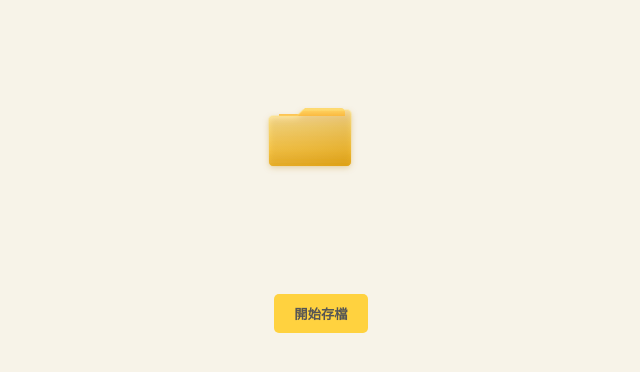
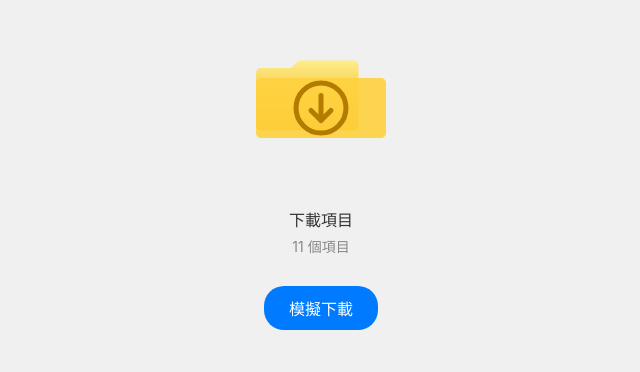
Before and after one commit to aether10D/Test-File-folder, a plain HTML site: page index.html in a window 1280 px wide. Shown: the part 212-584 px from the top of the page, without its empty margins (319-959 px from the left). Drawn offline with Linux system fonts and the light colour scheme.

Commit message:
Update index.html

```diff
--- a/index.html
+++ b/index.html
@@ -3,7 +3,7 @@
 <head>
   <meta charset="UTF-8">
   <meta name="viewport" content="width=device-width, initial-scale=1.0">
-  <title>文件飛入資料夾動畫</title>
+  <title>文件飛入動畫</title>
   <style>
     body {
       margin: 0;
@@ -12,145 +12,171 @@
       flex-direction: column;
       align-items: center;
       justify-content: center;
-      background: #f7f3e8;
-      overflow: hidden;
+      background: #f0f0f0;
+      font-family: -apple-system, BlinkMacSystemFont, "Segoe UI", Roboto, sans-serif;
     }
 
     .container {
       position: relative;
-      width: 200px;
-      height: 200px;
-      display: flex;
-      align-items: center;
-      justify-content: center;
+      text-align: center;
     }
 
     /* 資料夾容器 */
-    .folder-wrapper {
+    .folder-container {
       position: relative;
-      width: 128px;
-      height: 128px;
-      z-index: 2;
+      width: 160px;
+      height: 140px;
+      margin-bottom: 20px;
     }
 
     /* 文件樣式 */
-    .file {
+    .file-item {
       position: absolute;
-      width: 50px;
-      height: 65px;
+      left: 50%;
+      bottom: -20px;
+      width: 100px;
+      height: 130px;
       background: white;
-      border: 1px solid #ddd;
-      border-radius: 4px;
-      box-shadow: 0 4px 10px rgba(0,0,0,0.1);
+      border-radius: 8px;
+      box-shadow: 0 5px 15px rgba(0,0,0,0.1);
+      transform: translateX(-50%) scale(1);
+      opacity: 0;
+      z-index: 5;
       display: flex;
       flex-direction: column;
-      padding: 5px;
+      padding: 10px;
       box-sizing: border-box;
-      z-index: 1;
-      opacity: 0;
-      pointer-events: none;
-      top: -150px; /* 起始位置在上方 */
     }
 
     .file-line {
-      height: 4px;
-      background: #eee;
-      margin-bottom: 5px;
-      width: 100%;
+      height: 6px;
+      background: #f0f0f0;
+      margin-bottom: 8px;
+      border-radius: 2px;
     }
 
-    /* 動畫效果 */
-    @keyframes fileFlyIn {
+    /* 執行動畫的類別 */
+    .fly-in {
+      animation: flyAnimation 0.8s cubic-bezier(0.2, 0.8, 0.2, 1) forwards;
+    }
+
+    @keyframes flyAnimation {
       0% {
-        transform: translate(0, 0) scale(1) rotate(0deg);
+        bottom: -100px;
+        transform: translateX(-50%) scale(0.5);
         opacity: 0;
       }
-      20% {
-        opacity: 1;
-      }
-      80% {
-        transform: translate(0, 160px) scale(0.6) rotate(10deg);
+      30% {
+        bottom: 20px;
+        transform: translateX(-50%) scale(1.1);
         opacity: 1;
       }
       100% {
-        transform: translate(0, 180px) scale(0.2) rotate(20deg);
+        bottom: 50px;
+        transform: translateX(-50%) scale(0.1) rotate(5deg);
         opacity: 0;
       }
     }
 
-    .animate-file {
-      animation: fileFlyIn 1.2s cubic-bezier(0.45, 0, 0.55, 1) forwards;
+    /* 資料夾主體 */
+    .folder-main {
+      position: absolute;
+      bottom: 0;
+      width: 100%;
+      height: 100%;
+    }
+
+    .folder-front {
+      position: absolute;
+      bottom: 0;
+      z-index: 10; /* 確保前蓋在文件上方 */
+      width: 100%;
+    }
+
+    .folder-back {
+      position: absolute;
+      bottom: 0;
+      z-index: 2; /* 後蓋在文件下方 */
+      width: 100%;
+    }
+
+    .info-text {
+      color: #333;
+    }
+
+    .count {
+      color: #888;
+      font-size: 14px;
+      margin-top: 5px;
     }
 
     button {
-      margin-top: 50px;
-      padding: 10px 20px;
+      margin-top: 30px;
+      padding: 10px 25px;
+      border: none;
+      background: #007AFF;
+      color: white;
+      border-radius: 20px;
+      font-size: 16px;
       cursor: pointer;
-      background: #ffd23f;
-      border: none;
-      border-radius: 5px;
-      font-weight: bold;
-      color: #555;
     }
   </style>
 </head>
 <body>
 
   <div class="container">
-    <div id="file" class="file">
-      <div class="file-line" style="width: 70%"></div>
+    <div class="folder-container">
+      <div id="targetFile" class="file-item">
+        <div class="file-line" style="width: 80%"></div>
         <div class="file-line"></div>
+        <div class="file-line" style="width: 60%"></div>
         <div class="file-line"></div>
-      <div class="file-line" style="width: 40%"></div>
       </div>
 
-    <div class="folder-wrapper">
-      <svg viewBox="0 0 64 64" width="100%" height="100%">
+      <div class="folder-main">
+        <div class="folder-back">
+          <svg viewBox="0 0 64 64" width="160">
             <defs>
-          <linearGradient id="yellowGlass" x1="0" x2="0" y1="0" y2="1">
-            <stop offset="0" stop-color="#FFF9D7" stop-opacity="0.98"/>
-            <stop offset="0.3" stop-color="#FFEC8B" stop-opacity="0.95"/>
-            <stop offset="0.7" stop-color="#FFD23F" stop-opacity="0.88"/>
-            <stop offset="1" stop-color="#E6A800" stop-opacity="0.8"/>
+              <linearGradient id="folderGrad" x1="0" y1="0" x2="0" y2="1">
+                <stop offset="0" stop-color="#FFEC8B"/>
+                <stop offset="1" stop-color="#E6A800"/>
               </linearGradient>
-          <linearGradient id="amberDepth" x1="0" x2="1" y1="0.5" y2="1">
-            <stop offset="0" stop-color="#FFB84D" stop-opacity="0.25"/>
-            <stop offset="1" stop-color="#D98C00" stop-opacity="0.4"/>
-          </linearGradient>
-          <linearGradient id="edgeGlow" x1="0" x2="0" y1="0" y2="1">
-            <stop offset="0" stop-color="#FFE57F" stop-opacity="0.6"/>
-            <stop offset="0.5" stop-color="#FFD23F" stop-opacity="0.2"/>
-            <stop offset="1" stop-color="#FFB300" stop-opacity="0.1"/>
-          </linearGradient>
-          <linearGradient id="tabGlass" x1="0" x2="0" y1="0" y2="1">
-            <stop offset="0" stop-color="#FFD966" stop-opacity="0.9"/>
-            <stop offset="1" stop-color="#FFB52E" stop-opacity="0.8"/>
-          </linearGradient>
-          <filter id="innerShadow" x="-10%" y="-10%" width="130%" height="130%">
-            <feGaussianBlur in="SourceAlpha" stdDeviation="1.5" result="blur"/>
-            <feOffset dx="0" dy="1" result="offsetBlur"/>
-            <feFlood flood-color="#B37B00" flood-opacity="0.35" result="color"/>
-            <feComposite in="color" in2="offsetBlur" operator="in" result="shadow"/>
-            <feComposite in="shadow" in2="SourceGraphic" operator="over"/>
-          </filter>
             </defs>
-        <path d="M6 20c0-1.1.9-2 2-2h12l3-3h22c1.1 0 2 .9 2 2v24c0 1.1-.9 2-2 2H8c-1.1 0-2-.9-2-2V20z" fill="url(#yellowGlass)" filter="url(#innerShadow)"/>
-        <path d="M6 20c0-1.1.9-2 2-2h12l3-3h22c1.1 0 2 .9 2 2v24c0 1.1-.9 2-2 2H8c-1.1 0-2-.9-2-2V20z" fill="url(#amberDepth)" opacity="0.85"/>
-        <path d="M11 17h10l3-3h18c1.1 0 2 .9 2 2v2H11v-1z" fill="url(#tabGlass)"/>
-        <path d="M6 20c0-1.1.9-2 2-2h12l3-3h22c1.1 0 2 .9 2 2v24c0 1.1-.9 2-2 2H8c-1.1 0-2-.9-2-2V20z" fill="none" stroke="url(#edgeGlow)" stroke-width="0.8" opacity="0.7"/>
+            <path d="M6 20c0-1.1.9-2 2-2h12l3-3h22c1.1 0 2 .9 2 2v24c0 1.1-.9 2-2 2H8c-1.1 0-2-.9-2-2V20z" fill="url(#folderGrad)"/>
+          </svg>
+        </div>
+        <div class="folder-front">
+          <svg viewBox="0 0 64 64" width="160">
+            <path d="M6 24c0-1.1.9-2 2-2h48c1.1 0 2 .9 2 2v20c0 1.1-.9 2-2 2H8c-1.1 0-2-.9-2-2V24z" fill="#FFD23F" opacity="0.9" />
+            <circle cx="32" cy="34" r="10" fill="none" stroke="#B37B00" stroke-width="2"/>
+            <path d="M32 29v10M28 35l4 4 4-4" fill="none" stroke="#B37B00" stroke-width="2" stroke-linecap="round" stroke-linejoin="round"/>
           </svg>
         </div>
       </div>
+    </div>
 
-  <button onclick="playAnimation()">開始存檔</button>
+    <div class="info-text">下載項目</div>
+    <div class="count"><span id="fileCount">11</span> 個項目</div>
+
+    <button onclick="startDownload()">模擬下載</button>
+  </div>
 
   <script>
-    function playAnimation() {
-      const file = document.getElementById('file');
-      // 重置動畫
-      file.classList.remove('animate-file');
-      void file.offsetWidth; // 強制重繪
-      file.classList.add('animate-file');
+    let count = 11;
+    function startDownload() {
+      const file = document.getElementById('targetFile');
+      const countDisplay = document.getElementById('fileCount');
+
+      // 重啟動畫
+      file.classList.remove('fly-in');
+      void file.offsetWidth;
+      file.classList.add('fly-in');
+
+      // 動畫中途更新數字
+      setTimeout(() => {
+        count++;
+        countDisplay.innerText = count;
+      }, 500);
     }
   </script>
 
```
Lines whose indentation alone changed are shown as unchanged.
